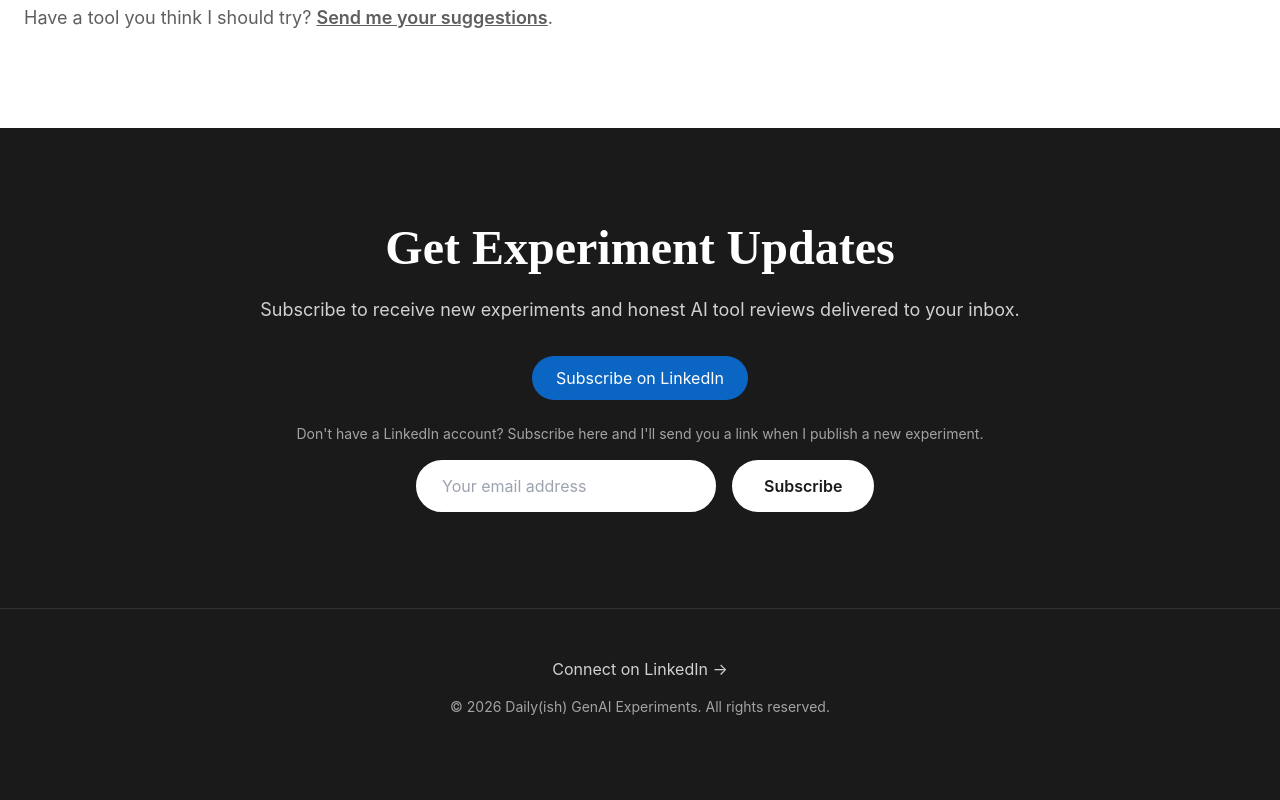
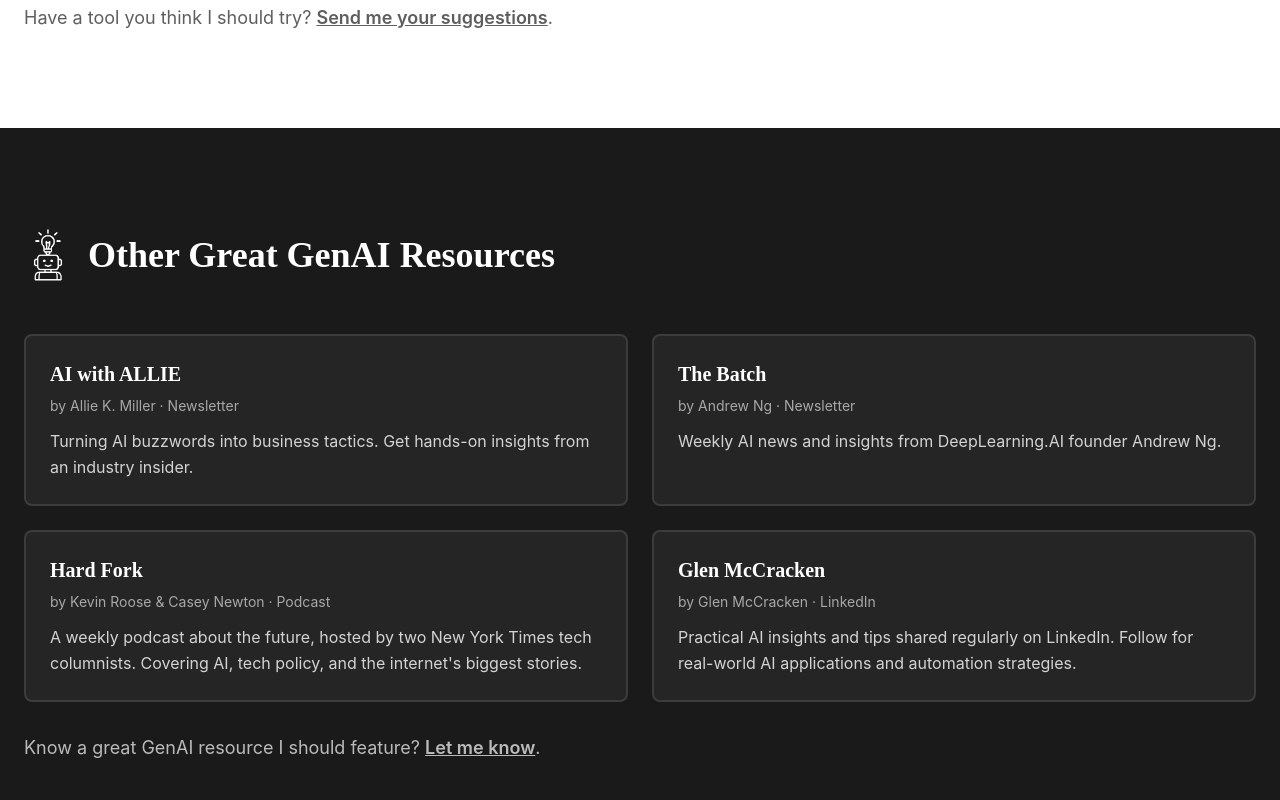
Before and after one commit to kimberlybella/dailyish-genai-experiments, a Next.js app: page / in a window 1280 px wide. Shown: the part 2400-3200 px from the top of the page. Before the commit the page ends 3165 px from the top, so only its background shows below. Built offline with nearby package versions, Linux system fonts and the light colour scheme.

Commit message:
other resources additions

```diff
--- a/app/page.tsx
+++ b/app/page.tsx
@@ -2,6 +2,7 @@
 import Welcome from "@/components/Welcome";
 import WhatYoullFind from "@/components/WhatYoullFind";
 import Categories from "@/components/Categories";
+import Resources from "@/components/Resources";
 import Newsletter from "@/components/Newsletter";
 
 export default function Home() {
@@ -11,6 +12,7 @@
       <Welcome />
       <WhatYoullFind />
       <Categories />
+      <Resources />
       <Newsletter />
     </>
   );
--- /dev/null
+++ b/components/Resources.tsx
@@ -0,0 +1,83 @@
+import Link from "next/link";
+import RobotLogo from "./RobotLogo";
+
+const resources = [
+  {
+    name: "AI with ALLIE",
+    author: "Allie K. Miller",
+    description: "Turning AI buzzwords into business tactics. Get hands-on insights from an industry insider.",
+    url: "https://aiwithallie.beehiiv.com",
+    platform: "Newsletter"
+  },
+  {
+    name: "The Batch",
+    author: "Andrew Ng",
+    description: "Weekly AI news and insights from DeepLearning.AI founder Andrew Ng.",
+    url: "https://www.linkedin.com/newsletters/6463882935064891392/",
+    platform: "Newsletter"
+  },
+  {
+    name: "Hard Fork",
+    author: "Kevin Roose & Casey Newton",
+    description: "A weekly podcast about the future, hosted by two New York Times tech columnists. Covering AI, tech policy, and the internet's biggest stories.",
+    url: "https://podcasts.apple.com/us/podcast/hard-fork/id1528594034",
+    platform: "Podcast"
+  },
+  {
+    name: "Glen McCracken",
+    author: "Glen McCracken",
+    description: "Practical AI insights and tips shared regularly on LinkedIn. Follow for real-world AI applications and automation strategies.",
+    url: "https://www.linkedin.com/in/glenmccracken/recent-activity/all/",
+    platform: "LinkedIn"
+  }
+];
+
+export default function Resources() {
+  return (
+    <section className="py-24 px-6 bg-dark text-light">
+      <div className="max-w-7xl mx-auto">
+        <div className="flex items-center gap-4 mb-12">
+          <RobotLogo src="/images/Robot-Logo-WHT.png" alt="" className="w-12 h-auto" />
+          <h2 className="text-3xl md:text-4xl font-serif font-semibold">
+            Other Great GenAI Resources
+          </h2>
+        </div>
+
+        <div className="grid grid-cols-1 md:grid-cols-2 gap-6">
+          {resources.map((resource) => (
+            <a
+              key={resource.name}
+              href={resource.url}
+              target="_blank"
+              rel="noopener noreferrer"
+              className="block p-6 bg-light/5 hover:bg-light/10 rounded-lg border-2 border-light/10 hover:border-light/30 transition-all duration-300"
+            >
+              <h3 className="text-xl font-serif font-semibold mb-2">
+                {resource.name}
+              </h3>
+              <p className="text-sm text-light/60 mb-3">
+                by {resource.author} · {resource.platform}
+              </p>
+              <p className="text-light/80 leading-relaxed">
+                {resource.description}
+              </p>
+            </a>
+          ))}
+        </div>
+
+        <div className="mt-8">
+          <p className="text-lg text-light/70">
+            Know a great GenAI resource I should feature?{" "}
+            <a
+              href="mailto:hello@dailyishgenaiexperiments.com?subject=Resource Suggestion"
+              className="underline hover:text-light transition-colors font-semibold"
+            >
+              Let me know
+            </a>
+            .
+          </p>
+        </div>
+      </div>
+    </section>
+  );
+}
```
